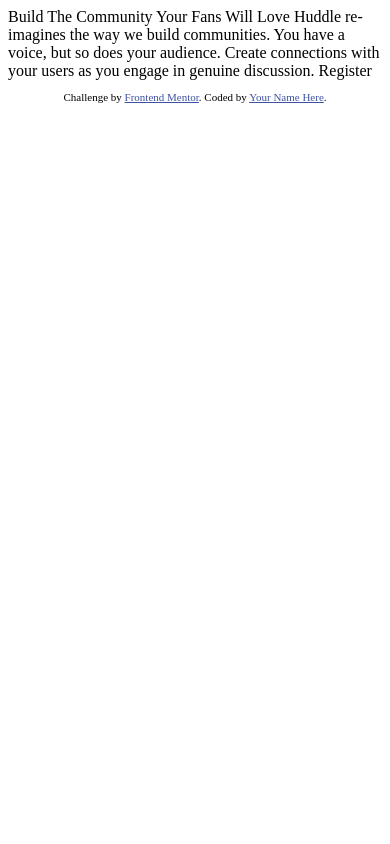
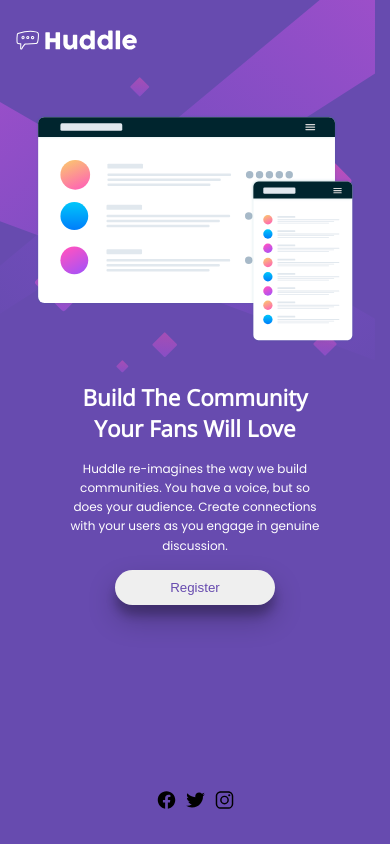
Before and after one commit to donchriscorleone/huddle-landing-page-single-introductory, a plain HTML site: page index.html in a window 390 px wide. Drawn offline with nearby package versions, Linux system fonts and the light colour scheme.

Commit message:
added mobile responsiveness.

```diff
--- a/index.html
+++ b/index.html
@@ -6,28 +6,37 @@
 
   <link rel="icon" type="image/png" sizes="32x32" href="./images/favicon-32x32.png">
 
+  <link rel="stylesheet" href="/styles.css">
+  <link rel="preconnect" href="https://fonts.googleapis.com">
+  <link rel="preconnect" href="https://fonts.gstatic.com" crossorigin>
+  <link href="https://fonts.googleapis.com/css2?family=Open+Sans&family=Poppins:wght@400;600&display=swap" rel="stylesheet">
+
+
   <title>Frontend Mentor | Huddle landing page with single introductory section</title>
 
-  <!-- Feel free to remove these styles or customise in your own stylesheet 👍 -->
-  <style>
-    .attribution { font-size: 11px; text-align: center; }
-    .attribution a { color: hsl(228, 45%, 44%); }
-  </style>
 </head>
 <body>
 
-  Build The Community Your Fans Will Love
-
-  Huddle re-imagines the way we build communities. You have a voice, but so does your audience.
-  Create connections with your users as you engage in genuine discussion.
-
-  Register
-
-  <footer>
-    <p class="attribution">
-      Challenge by <a href="https://www.frontendmentor.io?ref=challenge" target="_blank">Frontend Mentor</a>.
-      Coded by <a href="#">Your Name Here</a>.
-    </p>
-  </footer>
+  <section>
+    <heading class="heading-logo">
+      <img src="/images/logo.svg" alt="logo">
+    </heading>
+    <article>
+      <div class="mockup">
+        <img src="/images/illustration-mockups.svg" alt="mockups">
+      </div>
+      <div class="article-body">
+        <h1>Build The Community Your Fans Will Love</h1>
+        <p>Huddle re-imagines the way we build communities. You have a voice, but so does your audience.
+          Create connections with your users as you engage in genuine discussion. </p>
+        <button class="btn-register">Register</button>
+      </div>
+    </article>
+    <footer>
+      <img src="/images/logo-facebook.svg" class="logo" alt="facebook-logo">
+      <img src="/images/logo-twitter.svg" class="logo" alt="twitter-logo">
+      <img src="/images/logo-instagram.svg" class="logo" alt="instagram-logo">
+    </footer>
+  </section>
 </body>
 </html>
--- /dev/null
+++ b/styles.css
@@ -0,0 +1,119 @@
+:root {
+    --violet: hsl(257, 40%, 49%);
+    --soft-magenta: hsl(300, 69%, 71%);
+}
+
+*,::before, ::after {
+    margin: 0;
+    padding: 0;
+}
+
+body {
+    background-color: var(--violet);
+    background-image: url('/images/bg-mobile.svg');
+    background-repeat: no-repeat;
+}
+
+.article-body h1 {
+    font-family: 'Open Sans', sans-serif;
+    color: white;
+    font-weight: 600;
+}
+
+.article-body p {
+    font-family: 'Poppins', sans-serif;
+    font-weight: 400;
+    color: white;
+}
+
+.btn-register {
+    box-shadow: 0 14px 28px rgba(0,0,0,0.25), 0 10px 10px rgba(0,0,0,0.22);
+    color: var(--violet);
+    border: none;
+}
+
+/* Heading font-family: 'Open Sans', sans-serif;
+- Mobile: 375px
+- Desktop: 1440px
+Body font-family: 'Poppins', sans-serif; */
+
+@media screen and (min-width: 350px) and (max-width: 750px) {
+    section {
+        height: 100vh;
+
+        display: grid;
+        grid-auto-flow: row;
+        grid-template-rows: 10% 80% 10%;
+        align-items: center;
+
+        padding-left: 10px;
+        padding-right: 10px;
+    }
+
+    .heading {
+        align-self: center;
+    }
+
+    .heading-logo img {
+        width: 130px;
+    }
+
+    article {
+        display: grid;
+        align-items: center;
+        justify-items: center;
+
+        align-self: flex-start;
+        margin-top: 30px;
+        text-align: center;
+    }
+
+    .article-body h1 {
+        font-size: 1.4em;
+        width: 70%;
+        margin: 15px auto;
+    }
+
+    .article-body p {
+        font-size: .75em;
+        width: 70%;
+        margin: 15px auto;
+        line-height: 1.6em;
+    }
+
+    .mockup {
+        margin-bottom: 20px;
+    }
+
+    .mockup img {
+        width: 320px;
+    }
+
+    .btn-register {
+        border-radius: 30px;
+        width: 160px;
+        height: 35px;
+    }
+
+    footer {
+        margin: 0 auto;
+    }
+
+    .logo {
+        width: 25px;
+        height: 20px;
+    }
+
+}
+
+@media screen and (min-width: 950px) and (max-width: 1500px) {
+    body {
+        width: 100vw;
+    }
+    section {
+        height: 100%;
+        display: grid;
+        grid-auto-flow: row;
+        grid-template-rows: 10% 80% 10%;
+    }
+}
```
Also changed, not shown: images/logo-facebook.svg (added), images/logo-instagram.svg (added), images/logo-twitter.svg (added).
